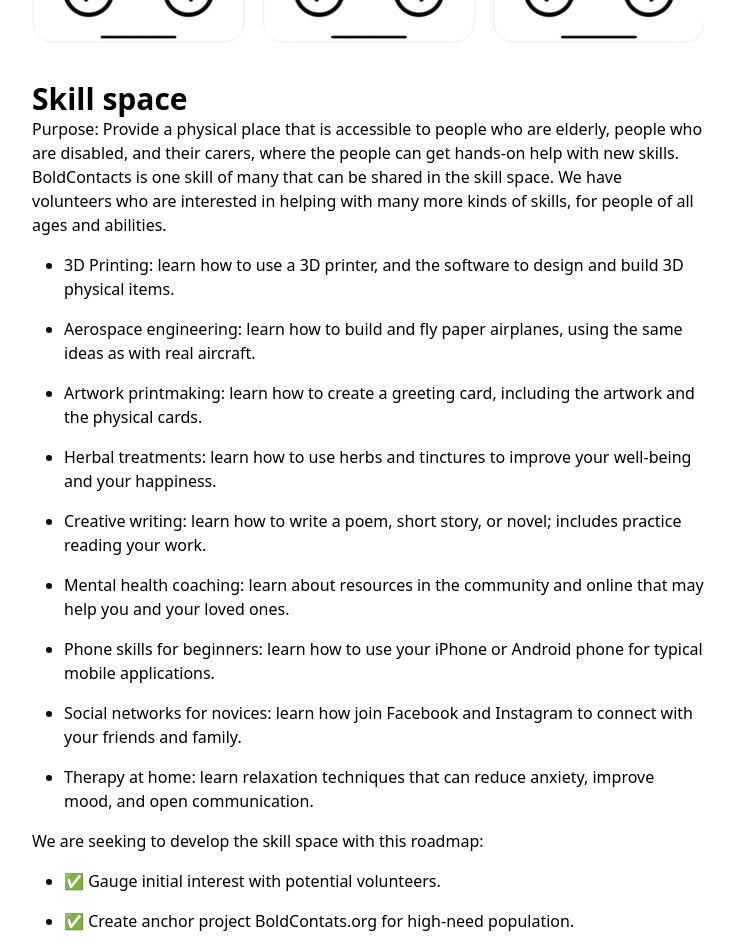
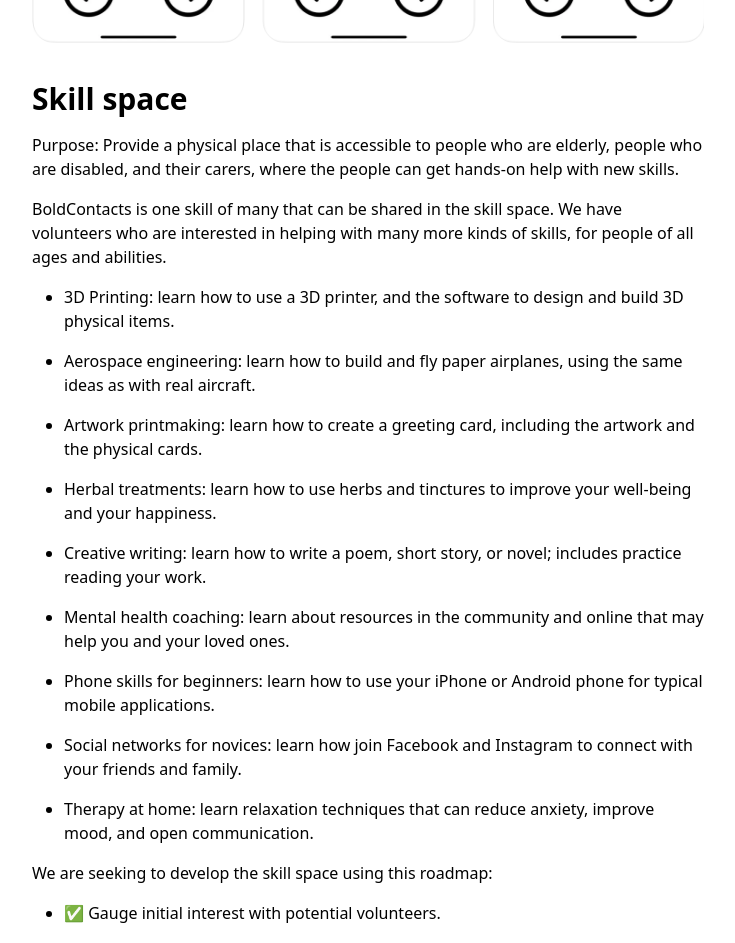
Before and after one commit to BoldContacts/boldcontacts-site-as-sveltekit, a SvelteKit app: page /skill-space in a window 1280 px wide. Shown: the part 420-1363 px from the top of the page, without its empty margins (272-1007 px from the left). Built offline with nearby package versions, Linux system fonts and the light colour scheme.

Commit message:
Fix paragraphs

```diff
--- a/src/routes/skill-space/+page.svelte
+++ b/src/routes/skill-space/+page.svelte
@@ -4,9 +4,9 @@
 
     <h1>Skill space</h1>
 
-    Purpose: Provide a physical place that is accessible to people who are elderly, people who are disabled, and their carers, where the people can get hands-on help with new skills.
+    <p>Purpose: Provide a physical place that is accessible to people who are elderly, people who are disabled, and their carers, where the people can get hands-on help with new skills.</p>
 
-    BoldContacts is one skill of many that can be shared in the skill space. We have volunteers who are interested in helping with many more kinds of skills, for people of all ages and abilities.
+    <p>BoldContacts is one skill of many that can be shared in the skill space. We have volunteers who are interested in helping with many more kinds of skills, for people of all ages and abilities.</p>
 
     <ul>
 
@@ -30,7 +30,7 @@
 
     </ul>
 
-    We are seeking to develop the skill space with this roadmap:
+    <p>We are seeking to develop the skill space using this roadmap:</p>
 
     <ul>
 
@@ -52,4 +52,6 @@
 
     </ul>
 
+    <p>We welcome help and advice toward creating the skill space. Email joel@boldcontacts.org.</p>
+
 </div>
```
